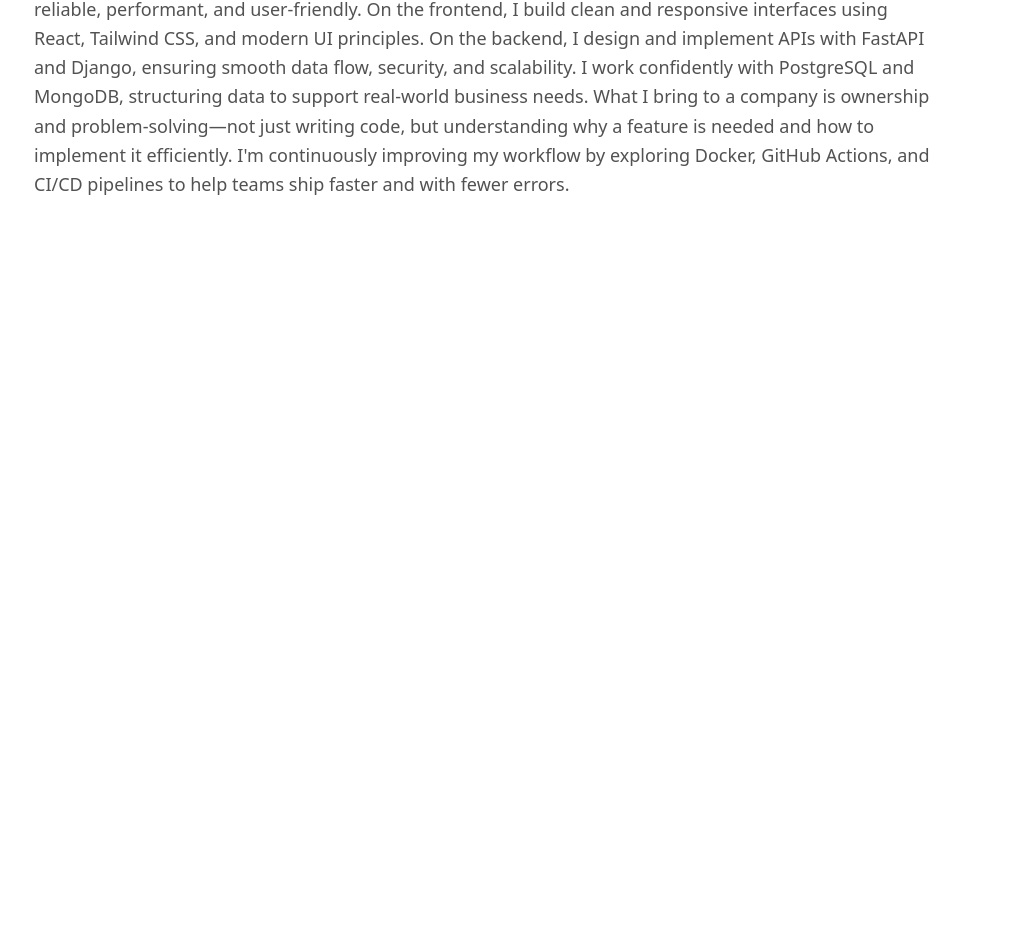
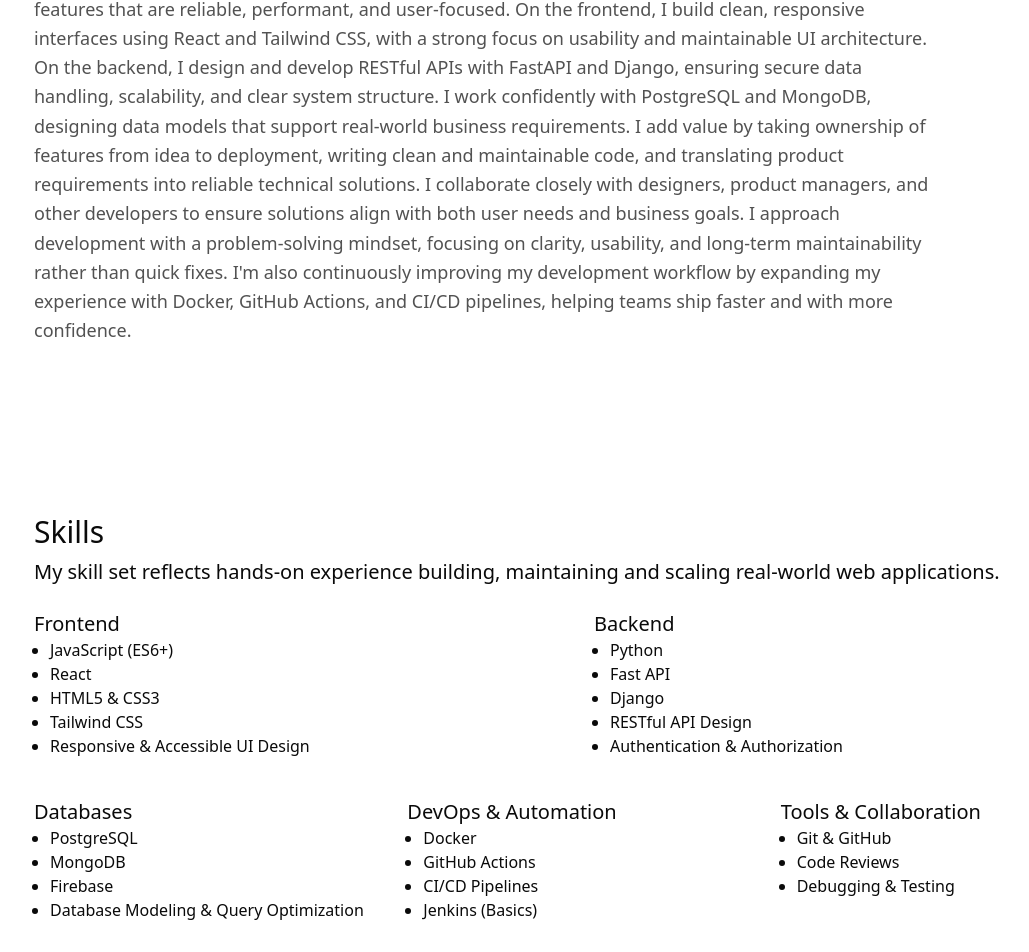
Before and after one commit to mlambow/fullstack_portfolio, a Next.js app: page / in a window 1280 px wide. Shown: the part 908-1860 px from the top of the page, without its empty margins (46-1075 px from the left). Before the commit the page ends 1283 px from the top, so only its background shows below. Built offline with nearby package versions, Linux system fonts and the light colour scheme.

Commit message:
Implement skills section

```diff
--- a/app/page.tsx
+++ b/app/page.tsx
@@ -1,11 +1,13 @@
 import { About } from "@/components/About";
 import { Hero } from "@/components/Hero";
+import { Skills } from "@/components/Skills";
 
 export default function Home() {
   return (
-    <main className=''>
+    <main>
       <Hero />
       <About />
+      <Skills />
     </main>
   );
 }
--- a/components/About.tsx
+++ b/components/About.tsx
@@ -1,18 +1,20 @@
 
 export const About = () => {
   return (
-    <section id="about" className="py-24 mb-20">
-        <div className="max-w-6xl mx-auto px-4">
-            <h3 className="text-2xl md:text-3xl font-light mb-6">About Me</h3>
+    <section id="about" className="py-24 mb-18">
+      <div className="max-w-6xl mx-auto px-4">
+        <h3 className="text-2xl md:text-3xl font-light mb-6">About Me</h3>
 
-            <p className="max-w-4xl text-base md:text-lg font-thin text-neutral-600 leading-relaxed">
-                I help teams turn ideas into scalable, production-ready web applications. With over 3 years of experience as a Full-Stack Developer, I've worked across frontend, backend, and databases to deliver features that are reliable, performant, and user-friendly.
+        <p className="max-w-4xl text-base md:text-lg font-thin text-neutral-600 leading-relaxed">
+          I'm a Full-Stack Web Developer with 3+ years of experience helping teams turn ideas into scalable, production-ready web applications. I've worked across the frontend, backend, and databases to deliver features that are reliable, performant, and user-focused.
 
-                On the frontend, I build clean and responsive interfaces using React, Tailwind CSS, and modern UI principles. On the backend, I design and implement APIs with FastAPI and Django, ensuring smooth data flow, security, and scalability. I work confidently with PostgreSQL and MongoDB, structuring data to support real-world business needs.
+          On the frontend, I build clean, responsive interfaces using React and Tailwind CSS, with a strong focus on usability and maintainable UI architecture. On the backend, I design and develop RESTful APIs with FastAPI and Django, ensuring secure data handling, scalability, and clear system structure. I work confidently with PostgreSQL and MongoDB, designing data models that support real-world business requirements.
 
-                What I bring to a company is ownership and problem-solving—not just writing code, but understanding why a feature is needed and how to implement it efficiently. I'm continuously improving my workflow by exploring Docker, GitHub Actions, and CI/CD pipelines to help teams ship faster and with fewer errors.
-            </p>
-        </div>
+          I add value by taking ownership of features from idea to deployment, writing clean and maintainable code, and translating product requirements into reliable technical solutions. I collaborate closely with designers, product managers, and other developers to ensure solutions align with both user needs and business goals. I approach development with a problem-solving mindset, focusing on clarity, usability, and long-term maintainability rather than quick fixes.
+
+          I'm also continuously improving my development workflow by expanding my experience with Docker, GitHub Actions, and CI/CD pipelines, helping teams ship faster and with more confidence.
+        </p>
+      </div>
     </section>
   )
 }
--- a/components/Hero.tsx
+++ b/components/Hero.tsx
@@ -26,6 +26,7 @@
                     <Badge variant="secondary" className="font-thin">Django</Badge>
                     <Badge className="font-thin">MongoDB</Badge>
                     <Badge variant="secondary" className="font-thin">Postgres</Badge>
+                    <Badge variant="secondary" className="font-thin">Firebase</Badge>
                     <Badge variant="outline" className="font-thin">CI/CD</Badge>
                     <Badge variant="secondary" className="font-thin">Docker</Badge>
                 </div>
--- /dev/null
+++ b/components/Skills.tsx
@@ -0,0 +1,68 @@
+
+export const Skills = () => {
+  return (
+    <section id="skills" className="pb-26">
+        <div className="max-w-6xl mx-auto px-4">
+            <h3 className="text-2xl md:text-3xl font-light mb-2">Skills</h3>
+            <p className="text-lg md:text-xl font-light mb-6">My skill set reflects hands-on experience building, maintaining and scaling real-world web applications.</p>
+
+            <div className="flex flex-col max-w-6xl mx-auto">
+                <div className="grid grid-cols-1 md:grid-cols-2">
+                    <div>
+                        <h3 className="text-xl font-light">Frontend</h3>
+                        <ul className="list-disc pl-5 md:pl-4 font-light">
+                            <li>JavaScript (ES6+)</li>
+                            <li>React</li>
+                            <li>HTML5 & CSS3</li>
+                            <li>Tailwind CSS</li>
+                            <li>Responsive & Accessible UI Design</li>
+                        </ul>
+                    </div>
+
+                    <div className="mt-4 md:mt-0">
+                        <h3 className="text-xl font-light">Backend</h3>
+                        <ul className="list-disc pl-5 md:pl-4 font-light">
+                            <li>Python</li>
+                            <li>Fast API</li>
+                            <li>Django</li>
+                            <li>RESTful API Design</li>
+                            <li>Authentication & Authorization</li>
+                        </ul>
+                    </div>
+                </div>
+
+                <div className="grid grid-cols-1 md:grid-cols-2 lg:grid-cols-3 mt-0 md:mt-6 py-4">
+                    <div>
+                        <h3 className="text-xl font-light">Databases</h3>
+                        <ul className="list-disc pl-5 md:pl-4 font-light">
+                            <li>PostgreSQL</li>
+                            <li>MongoDB</li>
+                            <li>Firebase</li>
+                            <li>Database Modeling & Query Optimization</li>
+                        </ul>
+                    </div>
+
+                    <div className="mt-4 md:mt-0">
+                    <h3 className="text-xl font-light">DevOps & Automation</h3>
+                        <ul className="list-disc pl-5 md:pl-4 font-light">
+                            <li>Docker</li>
+                            <li>GitHub Actions</li>
+                            <li>CI/CD Pipelines</li>
+                            <li>Jenkins (Basics)</li>
+                        </ul>
+                    </div>
+
+                    <div className="mt-4 md:mt-0">
+                    <h3 className="text-xl font-light">Tools & Collaboration</h3>
+                        <ul className="list-disc pl-5 md:pl-4 font-light">
+                            <li>Git & GitHub</li>
+                            <li>Code Reviews</li>
+                            <li>Debugging & Testing</li>
+                        </ul>
+                    </div>
+                </div>
+            </div>
+        </div>
+    </section>
+  )
+}
```
